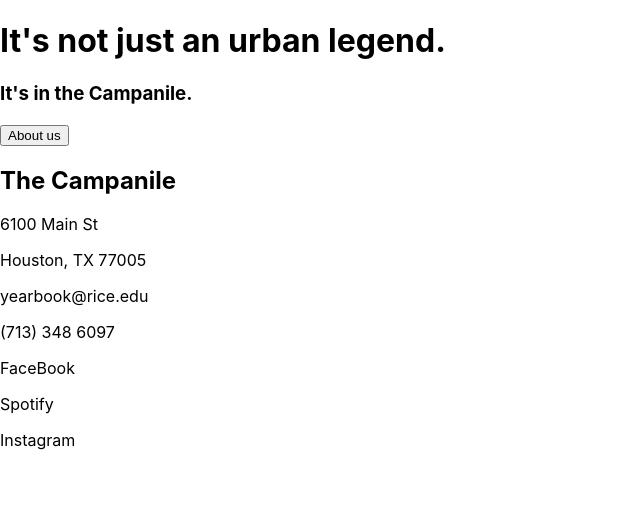
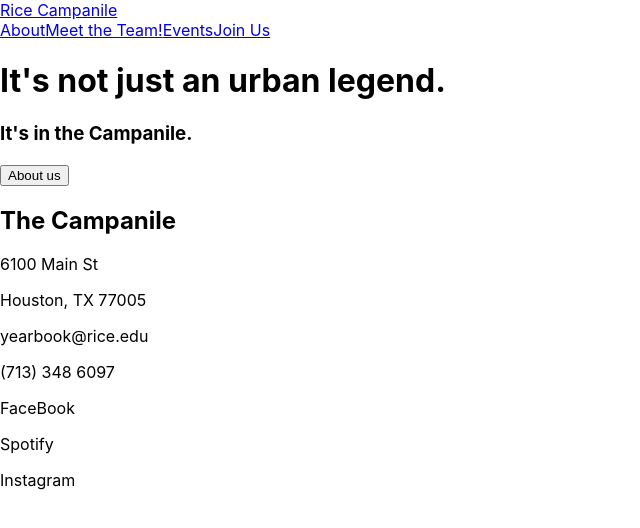
Before and after one commit to fgabrielle1445/RiceCampanile, a React (Create React App) app in the folder rice-campanile/: page / in a window 1280 px wide. Shown: the top 528 px of the page, without its empty margins (0-640 px from the left). Built offline with nearby package versions, Linux system fonts and the light colour scheme.

Commit message:
Added the Header and Footer to each page

```diff
--- a/rice-campanile/package.json
+++ b/rice-campanile/package.json
@@ -8,6 +8,7 @@
     "@testing-library/user-event": "^13.5.0",
     "react": "^17.0.2",
     "react-dom": "^17.0.2",
+    "react-router-dom": "^6.2.1",
     "react-scripts": "5.0.0",
     "web-vitals": "^2.1.2"
   },
--- a/rice-campanile/src/App.js
+++ b/rice-campanile/src/App.js
@@ -1,9 +1,33 @@
 import './App.css';
 import Home from './pages/Home';
+import About from './pages/About';
+import Events from './pages/Events';
+import Join from './pages/Join';
+import Team from './pages/Team';
+
+
+import {
+  BrowserRouter as Router,
+  Routes,
+  Route,
+} from 'react-router-dom';
 
 function App() {
   return (
-    <Home />
+    <div>
+      <Router>
+      {/* Rest of the code remains same */}
+      <Routes>
+        <Route path="/" element={<Home />} />
+        <Route path="/about" element={<About />} />
+        <Route path="/events" element={<Events />} />
+        <Route path="/join-us" element={<Join />} />
+        <Route path="/team" element={<Team />} />
+
+
+      </Routes>
+    </Router>
+    </div>
   );
 }
 
--- a/rice-campanile/src/components/Header.js
+++ b/rice-campanile/src/components/Header.js
@@ -1,4 +1,18 @@
+import { NavLink } from 'react-router-dom';
+
 function Header() {
-
+    return(
+        <div>
+            <div>
+            <NavLink to='/'>Rice Campanile</NavLink>
+            </div>
+            <div>
+            <NavLink to='/about'>About</NavLink>
+            <NavLink to='/team'>Meet the Team!</NavLink>
+            <NavLink to='/events'>Events</NavLink>
+            <NavLink to='/join-us'>Join Us</NavLink>
+            </div>
+        </div>
+    );
 }
 export default Header;
--- a/rice-campanile/src/pages/About.js
+++ b/rice-campanile/src/pages/About.js
@@ -1,4 +1,14 @@
+import Header from "../components/Header";
+import Footer from "../components/Footer";
+
 function About() {
+
+    return(
+        <div>
+            <Header />
+            <Footer />
+        </div>
+    );
 
 }
 
--- a/rice-campanile/src/pages/Events.js
+++ b/rice-campanile/src/pages/Events.js
@@ -1,5 +1,13 @@
+import Header from "../components/Header";
+import Footer from "../components/Footer";
+
 function Events() {
-
+    return(
+        <div>
+            <Header />
+            <Footer />
+        </div>
+    );
 }
 
 export default Events;
--- a/rice-campanile/src/pages/Home.js
+++ b/rice-campanile/src/pages/Home.js
@@ -1,9 +1,11 @@
+import Header from "../components/Header";
 import Footer from "../components/Footer";
 
 function Home() {
 
     return(
         <div>
+            <Header />
             <div>
             <h1>It's not just an urban legend.</h1>
             <h3>It's in the Campanile.</h3>
--- a/rice-campanile/src/pages/Join.js
+++ b/rice-campanile/src/pages/Join.js
@@ -1,7 +1,11 @@
+import Header from "../components/Header";
+import Footer from "../components/Footer";
+
 function Join() {
 
     return(
         <div>
+            <Header />
             <div>
                 <h1>Join Us!</h1>
             </div>
@@ -21,6 +25,7 @@ function Join() {
 
                 <p>Sign up for our email list to get more information about how you can get involved, and you can contact us at jvp2@rice.edu with any questions.</p>
             </div>
+            <Footer />
         </div>
     );
 
--- a/rice-campanile/src/pages/Team.js
+++ b/rice-campanile/src/pages/Team.js
@@ -1,5 +1,13 @@
+import Header from "../components/Header";
+import Footer from "../components/Footer";
+
 function Team() {
-
+    return(
+        <div>
+            <Header />
+            <Footer />
+        </div>
+    );
 }
 
 export default Team;
```
Also changed, not shown: 1 other file (tests, documents, lock files or other folders).
